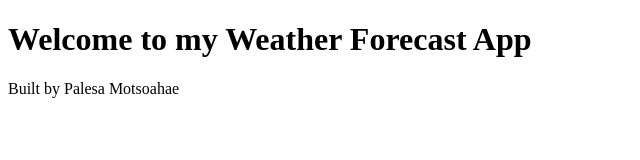
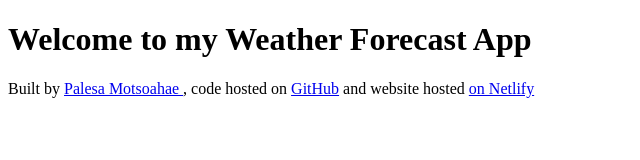
Before and after one commit to bontlepalesa/weather-forecast, a plain HTML site: page Index.HTML in a window 1280 px wide. Shown: the whole page, without its empty margins (0-640 px from the left). Drawn offline with Linux system fonts and the light colour scheme.

Commit message:
Added links to the footer

```diff
--- a/Index.HTML
+++ b/Index.HTML
@@ -7,6 +7,13 @@
   </head>
   <body>
     <h1>Welcome to my Weather Forecast App</h1>
-    <footer>Built by Palesa Motsoahae</footer>
+    <footer>
+      Built by
+     <a href="https://github.com/bontlepalesa/" target ="_blank"> Palesa Motsoahae </a>,  code hosted on </a>
+
+     <a href="https://github.com/bontlepalesa/weather-forecast" target ="_blank">GitHub</a> and website hosted
+
+    <a href="https://my-weather-forcast-app.netlify.app/" target ="_blank">on Netlify</a>
+    </footer>
   </body>
 </html>
```
